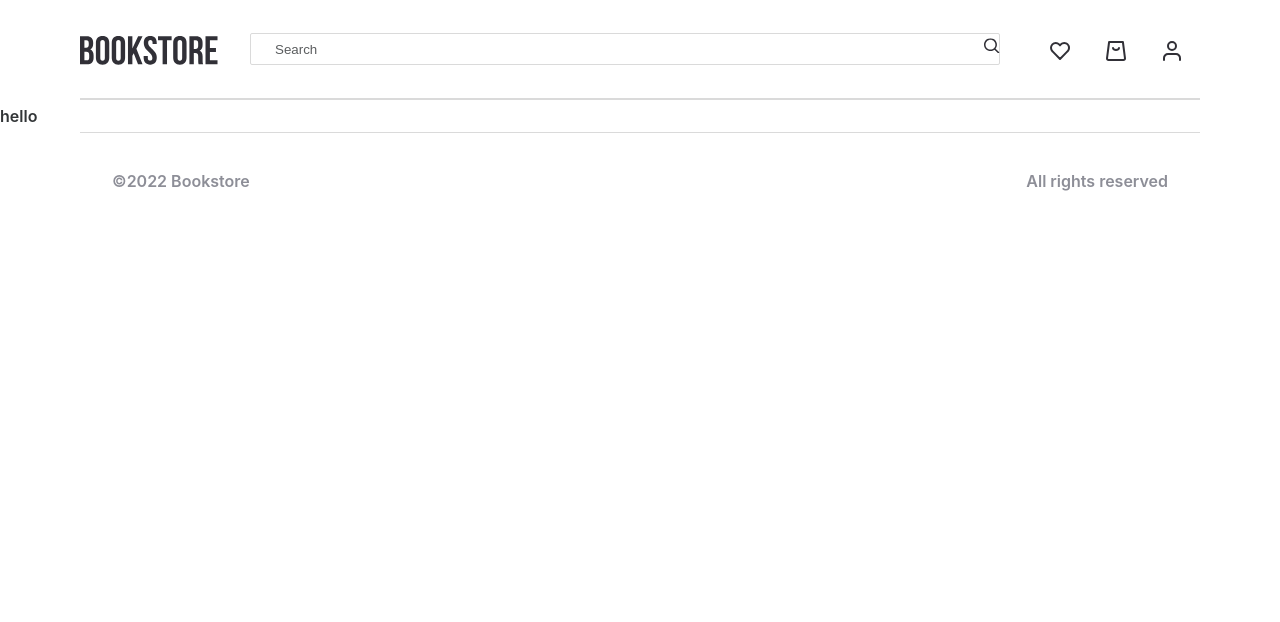
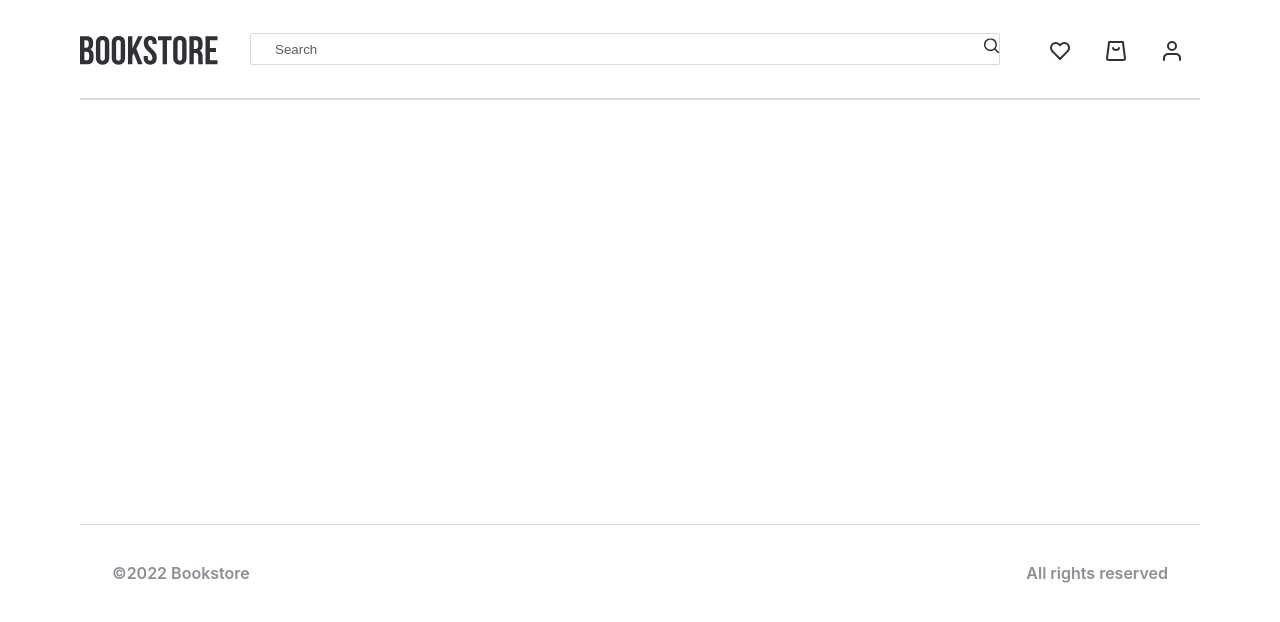
Before and after one commit to wwwtyz/Bookstore, a React (Create React App) app: page /cart in a window 1280 px wide. Shown: the top 622 px of the page. Built offline with nearby package versions, Linux system fonts and the light colour scheme.

Commit message:
feat add layout

```diff
--- a/src/App.tsx
+++ b/src/App.tsx
@@ -1,16 +1,12 @@
 import React from "react";
-import { AppContainer } from "./components/AppContainer/AppContainer";
-import { Footer } from "./components/Footer/Footer";
-import { Header } from "./components/Header/Header";
-import { Input } from "./components/Input/Input";
+
 import { AppThemeProvider } from "./contexts/AppThemeProvider/AppThemeProvider";
+import { MainLayout } from "./MainLayout/MainLayout";
 
 function App() {
   return (
     <AppThemeProvider>
-      <Header></Header>
-      hello
-      <Footer></Footer>
+      <MainLayout></MainLayout>
     </AppThemeProvider>
   );
 }
--- /dev/null
+++ b/src/MainLayout/MainLayout.tsx
@@ -0,0 +1,23 @@
+import React from "react";
+import { Outlet } from "react-router-dom";
+import { Footer } from "../components/Footer/Footer";
+import { Header } from "../components/Header/Header";
+import {
+  PageContainer,
+  ContentContainer,
+  AppContainerBox,
+} from "./layout.styled";
+
+export function MainLayout() {
+  return (
+    <PageContainer>
+      <Header />
+      <AppContainerBox>
+        <ContentContainer>
+          <Outlet />
+        </ContentContainer>
+      </AppContainerBox>
+      <Footer />
+    </PageContainer>
+  );
+}
--- /dev/null
+++ b/src/MainLayout/layout.styled.ts
@@ -0,0 +1,23 @@
+import styled from "@emotion/styled";
+
+export const PageContainer = styled.main`
+  min-height: 100vh;
+  display: flex;
+  flex-direction: column;
+`;
+
+export const AppContainerBox = styled.div`
+  display: flex;
+  justify-content: center;
+  max-width: 1120px;
+  padding-top: 100px;
+  margin: 0 auto;
+`;
+
+export const ContentContainer = styled.div`
+  padding: var(--bs-spacing-1) var(--bs-spacing-4);
+  max-width: 1120px;
+  margin: auto;
+  min-height: 100%;
+  width: 100%;
+`;
--- a/src/components/AppContainer/AppContainer.tsx
+++ /dev/null
@@ -1,6 +0,0 @@
-import React, { ReactNode } from "react";
-import { AppContainerBox } from "./appContainer.styled";
-
-export function AppContainer(children: ReactNode) {
-  return <AppContainerBox>{children}</AppContainerBox>;
-}
```
Also changed, not shown: src/components/AppContainer/appContainer.styled.ts (deleted, +0 -7 lines).
